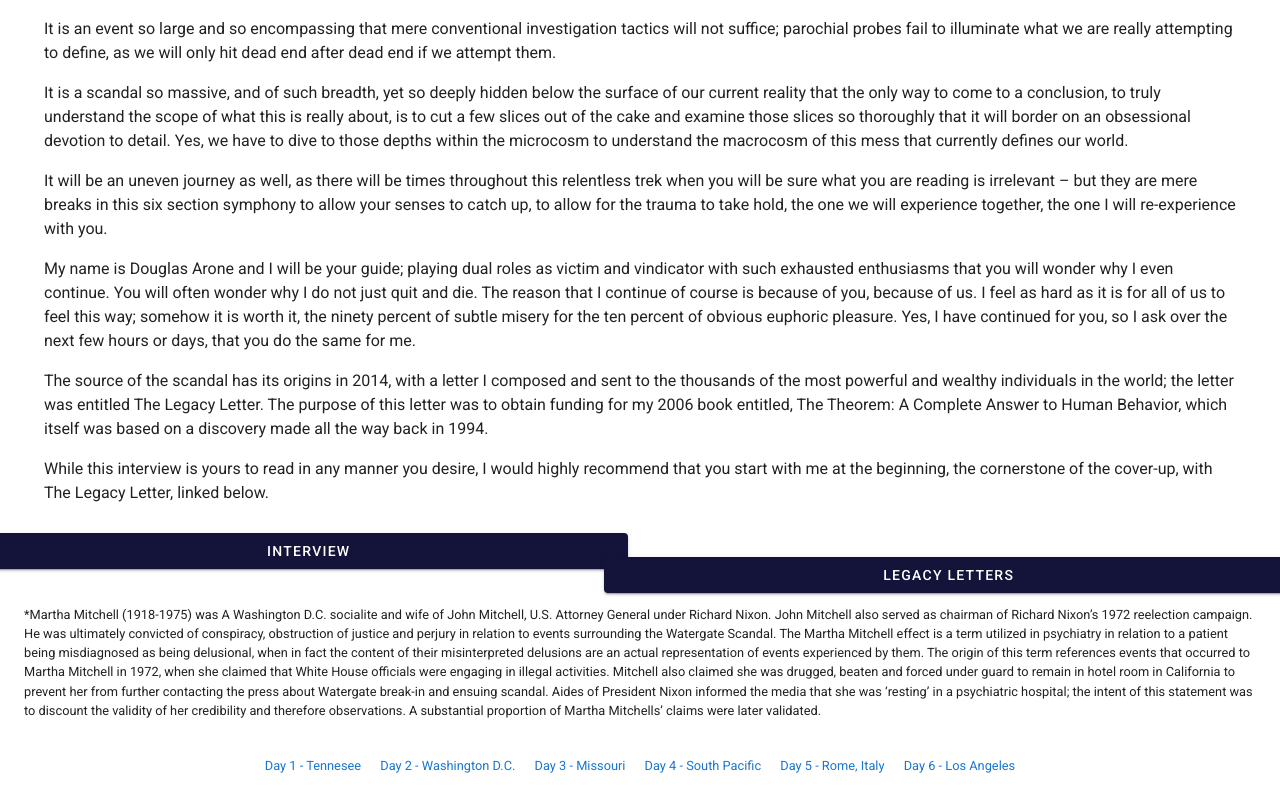
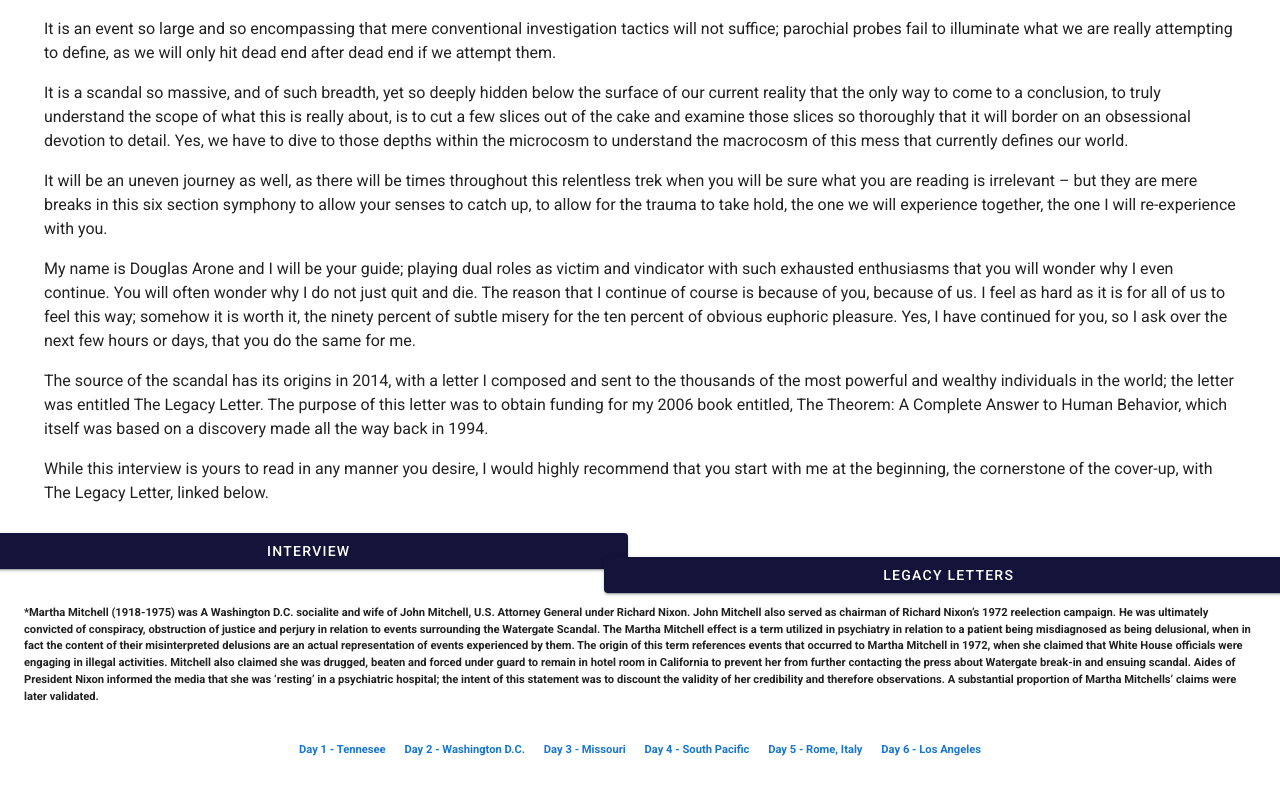
Before and after one commit to JesseStew/ode-to-martha-mitchell, a Vue app: page / in a window 1280 px wide. Shown: the part 1322-2121 px from the top of the page. Built offline with nearby package versions, Linux system fonts and the light colour scheme.

Commit message:
Douglas's text changes

```diff
--- a/src/App.vue
+++ b/src/App.vue
@@ -30,8 +30,13 @@ export default {
 </script>
 
 <style>
+.main-text {
+    font-size: 1.2em;
+    margin-top: 4px;
+}
 .small-text {
-	font-size: .8em;
+	font-size: .7em;
+    font-weight: bold;
 }
 .emphasis {
     font-size: 1.2em;
@@ -47,7 +52,8 @@ export default {
     font-weight: bold;
 }
 .interview-title {
-    font-size: 3em;
+    margin-top: -41px;
+    font-size: 3.5em;
 }
 @font-face {
     font-family: "Adequate-ExtraLight";
--- a/src/views/DayTwo.vue
+++ b/src/views/DayTwo.vue
@@ -6,10 +6,12 @@
 					Day 2 - Washington D.C.
 				</h1>
 			</v-col>
-			<v-col>
+			<v-col cols="12">
 				<p class="small-text" style="margin-top: -30px">
 					(Counter Attack, Clinton’s Clowns: Gates &amp; Schmidt, Hillary &amp; Bill Clinton’s Role, Secret Treatises, Hillary’s Data Alliances, Wiping Down The Crime Scene, East Egg vs. West Egg, Nursing School Desertion, Joyriding With Debby DoNothing, Baracks Phone Calls, Holding Children Hostage, A Lousy Encyclopedia Salesman, Wife-Queen-Wife, This Woman’s Work, Fueling Up The Yachts, A Better Man, War Child, Always In Second Place, No Son Of Mine, Focus on Abortion, Kings Castle, Torn Between Two Continents, Woman In Chains, It Never Snows In LA, Give To Live, Unequal Alliance, Losing Your Rembrandt, 8 Million Ways To Lie, Headwaters Of The Filth, My Own Strange Path, Exorcism, The Quest For immortality, Rockets To Nowhere, King Barack, How To Disappear Completely, Chalk And Cheese, Vanquished From The Kingdom, Obama’s Young Philanthropists, Childhood Influences: Bill &amp; Hillary Version, Exploring Immortality, Obama Administration, Child Of Vision, The Enforcer, The Race Without A Toe, Feeling Ugly Inside, Grandmas Pilgrimage, The Right To Lose, Not A Bright Child, Lost Weekend: 8 Year Version, Earning Knowledge and more…… See Timeline for Synopsis of Events)
 				</p>
+			</v-col>
+			<v-col cols="12" class="main-text">
 				<p class="h-l">
 					H.L. Should we get right to it?
 				</p>
```
